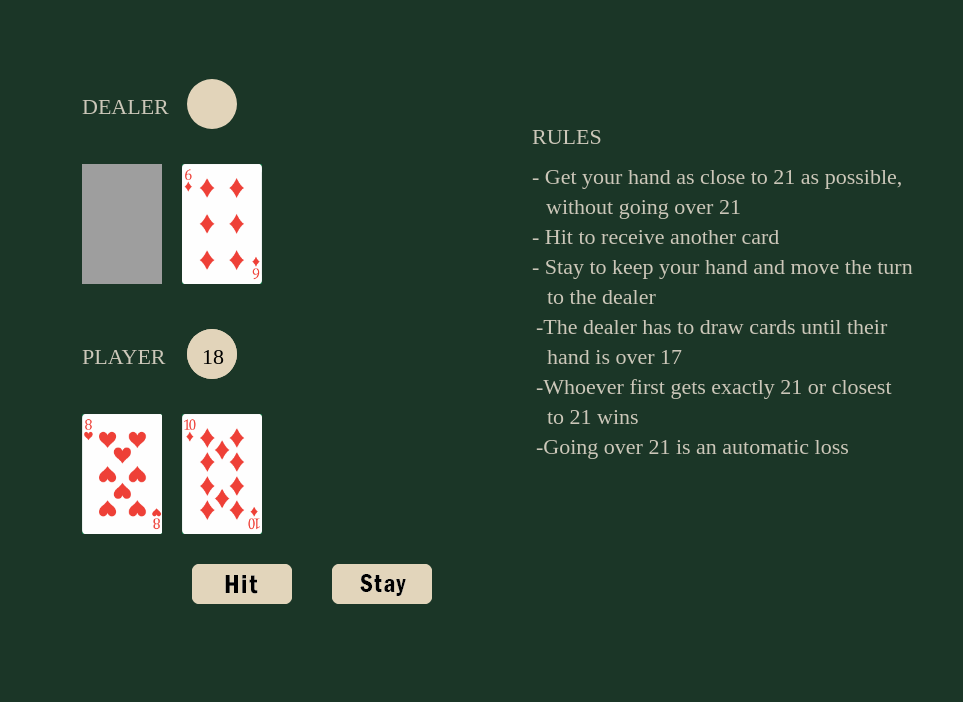
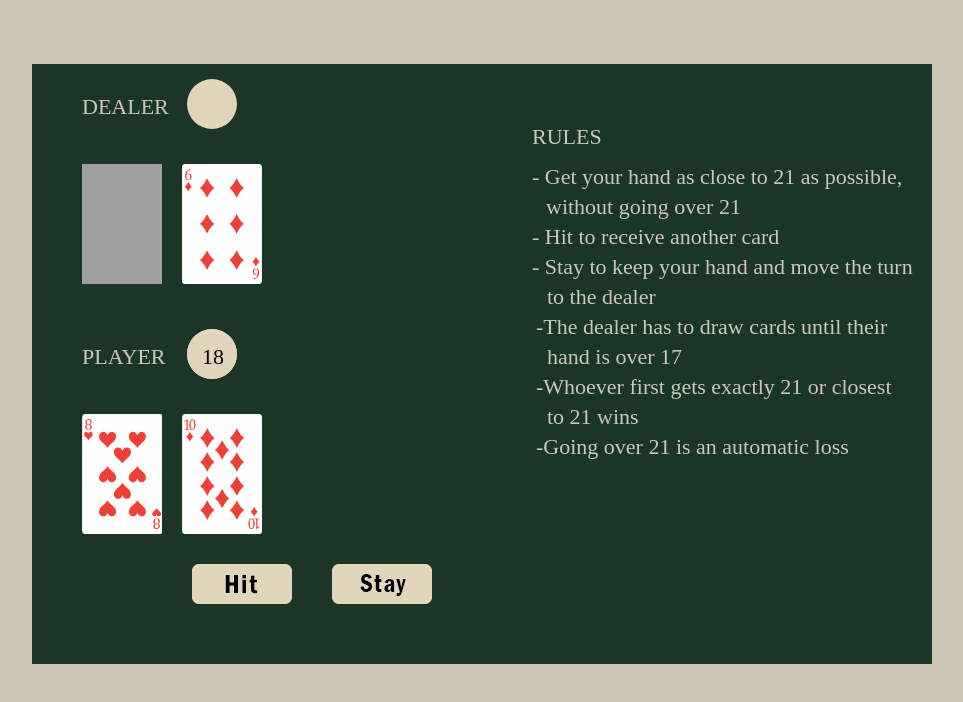
Before and after one commit to amandanngo/blackjack, a plain HTML site: page index.html in a window 1280 px wide. Shown: the whole page, without its empty margins (158-1121 px from the left). Drawn offline with nearby package versions, Linux system fonts and the light colour scheme.

Commit message:
changed background color

```diff
--- a/style.css
+++ b/style.css
@@ -1,7 +1,7 @@
 body{
     margin: 0;
     padding: 0;
-    background-color: #1B3627;
+    background-color: #CCC7B9;
 }
 
 canvas{
```
Also changed, not shown: script.js (+0 -14 lines).
